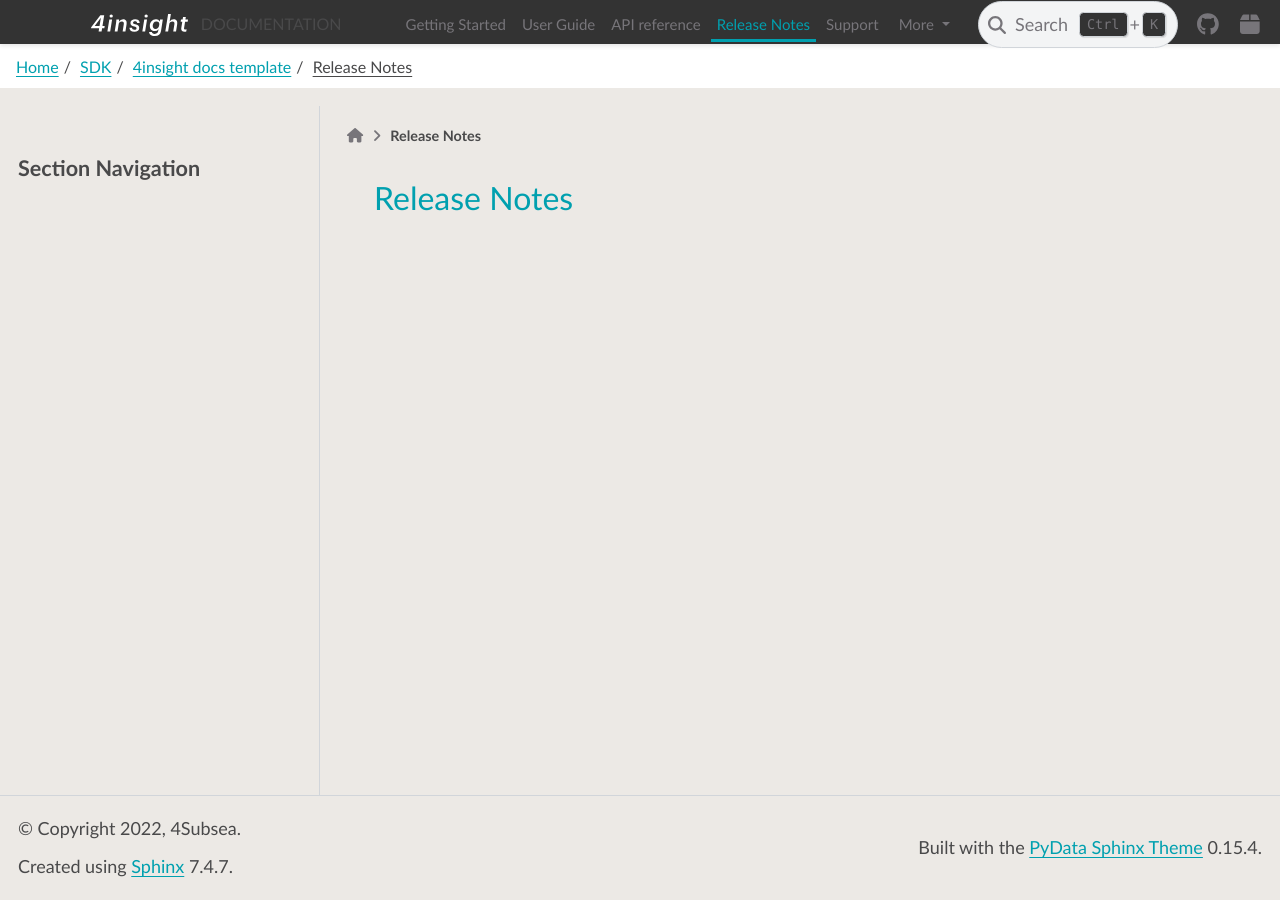
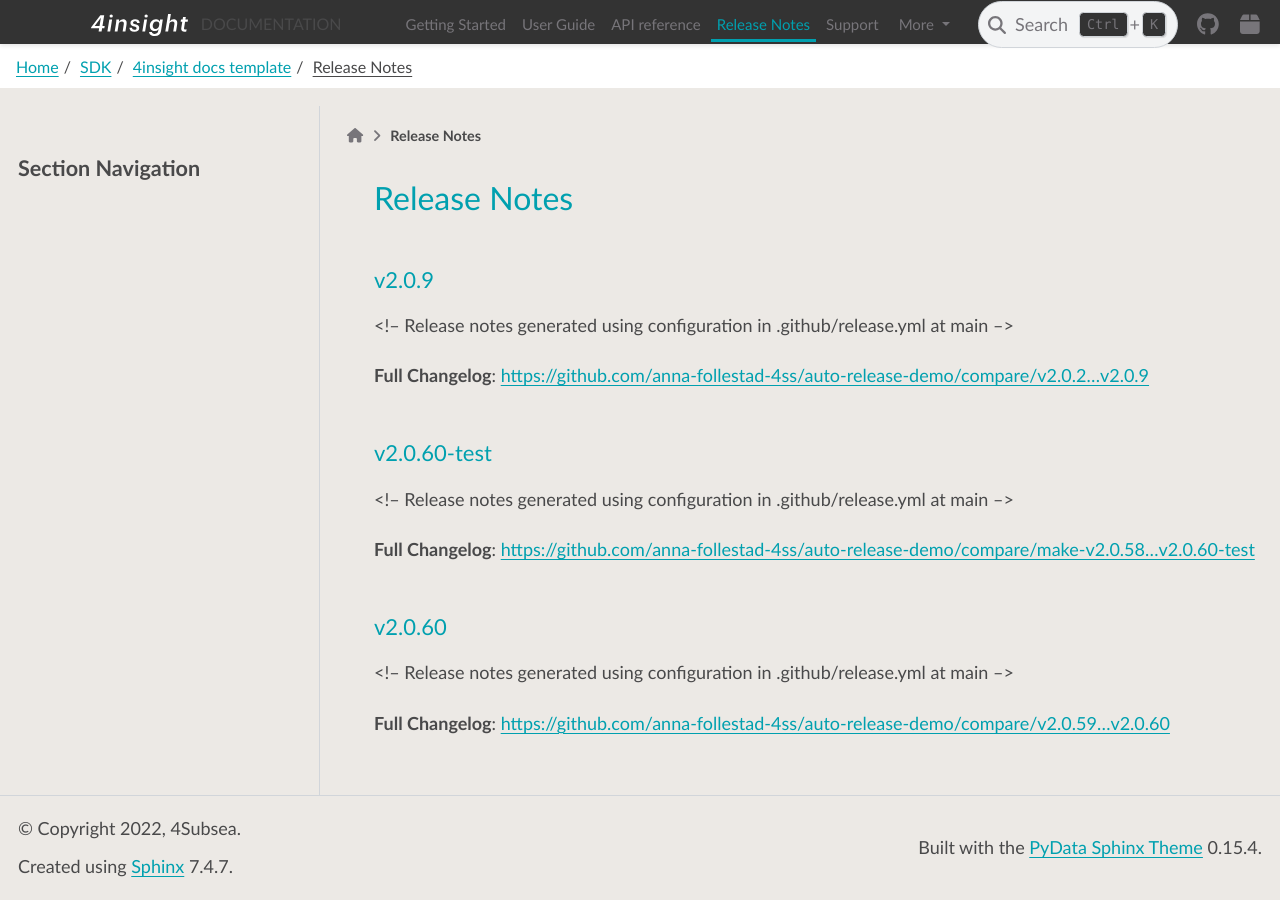
Before and after one commit to anna-follestad-4ss/auto-release-demo, a Sphinx documentation site: the page built from docs/release_notes.rst, in a window 1280 px wide. Built offline with Sphinx 7.4.7 and the PyData theme 0.15.4, drawn with Linux system fonts in a browser that asks for light colours.

Commit message:
added latest release notes from autogen

```diff
--- a/docs/release_notes.rst
+++ b/docs/release_notes.rst
@@ -1,2 +1,31 @@
 Release Notes
 =============
+
+v2.0.9
+------------------------------
+
+<!-- Release notes generated using configuration in .github/release.yml at main -->
+
+
+
+**Full Changelog**: https://github.com/anna-follestad-4ss/auto-release-demo/compare/v2.0.2...v2.0.9
+
+
+v2.0.60-test
+------------------------------
+
+<!-- Release notes generated using configuration in .github/release.yml at main -->
+
+
+
+**Full Changelog**: https://github.com/anna-follestad-4ss/auto-release-demo/compare/make-v2.0.58...v2.0.60-test
+
+
+v2.0.60
+------------------------------
+
+<!-- Release notes generated using configuration in .github/release.yml at main -->
+
+
+
+**Full Changelog**: https://github.com/anna-follestad-4ss/auto-release-demo/compare/v2.0.59...v2.0.60
```
